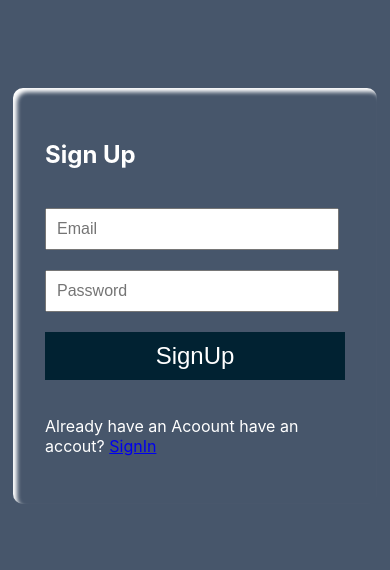
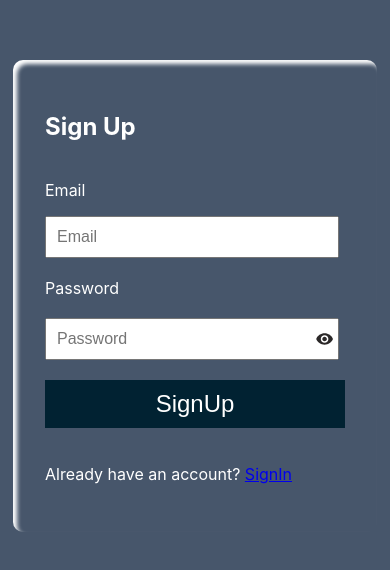
Before and after one commit to shuaibu-shehu/Image_Gallery, a React (Create React App) app: page /SignUp in a window 390 px wide. Shown: the part 126-696 px from the top of the page. Built offline with nearby package versions, Linux system fonts and the light colour scheme.

Commit message:
eye on and off

```diff
--- a/src/components/SignIn.js
+++ b/src/components/SignIn.js
@@ -1,56 +1,68 @@
 import { useState } from 'react';
-import { Link,useNavigate } from 'react-router-dom';
-import "./styles/form.css"
+import { Link, useNavigate } from 'react-router-dom';
+import './styles/form.css';
 import SignUp from './SignUp';
 import { createUserWithEmailAndPassword, signInWithEmailAndPassword } from 'firebase/auth';
 import { auth } from '../firebase';
 
 function SignIn() {
-
   const [email, setEmail] = useState('');
   const [password, setPassword] = useState('');
   const [error, setError] = useState('');
+  const [showPassword, setShowPassword] = useState(false); // Track whether the password is visible or not
 
-  const navigate=useNavigate()
+  const navigate = useNavigate();
 
-  const login=async ()=>{
-    try{
-    const user =await signInWithEmailAndPassword(
-     auth,
-     email,
-     password
-    )
+  const login = async () => {
+    try {
+      const user = await signInWithEmailAndPassword(auth, email, password);
       setEmail('');
-    setPassword('')
+      setPassword('');
       console.log(user);
-    console.log("user signed in");
-    navigate('/Gallery')
-    } catch(error){
+      console.log('user signed in');
+      navigate('/Gallery');
+    } catch (error) {
       setError('Use the correct credentials');
     }
- }
+  };
+
+  const togglePasswordVisibility = () => {
+    setShowPassword(!showPassword);
+  };
 
   return (
     <div className='form'>
       <h2>Login</h2>
+      <div className='input-div'>
+        <label>Email</label>
         <input
-        type="email"
-        placeholder="Email"
+          type='email'
+          placeholder='Email'
           value={email}
           onChange={(e) => setEmail(e.target.value)}
         />
+      </div>
+
+      <label>Password</label>
+
+      <div className='input-div'>
         <input
-        type="password"
-        placeholder="Password"
+          type={showPassword ? 'text' : 'password'} // Toggle between 'text' and 'password'
+          placeholder='Password'
           value={password}
           onChange={(e) => setPassword(e.target.value)}
         />
+        <div onClick={togglePasswordVisibility} className='eye-icon'>
+          <ion-icon name={showPassword ? 'eye-off' : 'eye'}></ion-icon>
+        </div>
+      </div>
       <button onClick={login}>Login</button>
       {error && <p className='error'>{error}</p>}
-      <p>Don't have an accout? <Link to='/SignUp'>Register</Link></p>
+      <p>
+        Don't have an account? <Link to='/SignUp'>Register</Link>
+      </p>
     </div>
   );
-  console.log(email);
 }
 
 export default SignIn;
--- a/src/components/SignUp.js
+++ b/src/components/SignUp.js
@@ -1,55 +1,63 @@
 import { useState } from 'react';
 import { Link, useNavigate } from 'react-router-dom';
-import "./styles/form.css"
+import './styles/form.css';
 import SignIn from './SignIn';
 import { createUserWithEmailAndPassword } from 'firebase/auth';
 import { auth } from '../firebase';
 
 function SignUp() {
-
   const [email, setEmail] = useState('');
   const [password, setPassword] = useState('');
   const [error, setError] = useState('');
-const navigate = useNavigate()
+  const [showPassword, setShowPassword] = useState(false); // Track whether the password is visible or not
+  const navigate = useNavigate();
 
-  const register=async ()=>{
-    try{
-    const user =await createUserWithEmailAndPassword(
-     auth,
-     email,
-     password
-    )
+  const register = async () => {
+    try {
+      const user = await createUserWithEmailAndPassword(auth, email, password);
       navigate('/gallery');
       setEmail('');
-    setPassword('')
+      setPassword('');
+    } catch (error) {
+      setError('Check your login credentials');
+    }
+  };
 
-    } catch(error){
-        setError('check your login credentials');
-    }
- }
-
+  const togglePasswordVisibility = () => {
+    setShowPassword(!showPassword);
+  };
 
   return (
     <div className='form'>
       <h2>Sign Up</h2>
+      <div className='input-div'>
+        <label>Email</label>
       <input
-        type="email"
-        placeholder="Email"
+        type='email'
+        placeholder='Email'
         value={email}
         onChange={(e) => setEmail(e.target.value)}
         />
+        </div>
+      <label>Password</label>
+      <div className='input-div'>
         <input
-        type="password"
-        placeholder="Password"
+          type={showPassword ? 'text' : 'password'} // Toggle between 'text' and 'password'
+          placeholder='Password'
           value={password}
           onChange={(e) => setPassword(e.target.value)}
         />
+        <div onClick={togglePasswordVisibility} className='eye-icon'>
+          <ion-icon name={showPassword ? 'eye-off' : 'eye'}></ion-icon>
+        </div>
+      </div>
       <button onClick={register}>SignUp</button>
       {error && <p className='error'>{error}</p>}
-      <p>Already have an Acoount have an accout? <Link to='/'>SignIn</Link></p>
+      <p>
+        Already have an account? <Link to='/'>SignIn</Link>
+      </p>
     </div>
   );
-
 }
 
 export default SignUp;
--- a/src/components/styles/form.css
+++ b/src/components/styles/form.css
@@ -11,6 +11,13 @@
     box-shadow: inset 4px 4px 4px;
 
 }
+.input-div{
+    position: relative;
+}
+
+input[type='email']{
+    margin-top: 1rem;
+}
 
 input{
     max-width: 90%;
@@ -18,6 +25,16 @@ input{
     font-size: 1rem;
     outline: none;
 
+}
+
+.eye-icon{
+    position: absolute;
+    right: 2.2rem;
+    top: 50%;
+}
+.eye-icon ion-icon{
+    font-size: 1.2rem;
+    background-color: transparent;
 }
 button{
 padding: 10px;
--- a/src/components/styles/gallery.css
+++ b/src/components/styles/gallery.css
@@ -28,8 +28,9 @@ position: relative;
 }
 
 input{
- width: 100%; ;
+ width: 100%;
 }
+
 ion-icon{
     position: absolute;
     font-size: 2rem;
@@ -39,8 +40,12 @@ ion-icon{
     padding: 5px;
     /* right: 4rem; */
     transform: translateY(-50%);
+}
 
+ion-icon:hover{
+    cursor: pointer;
 }
+
 .image-grid{
     margin: 0 auto;
     width: 80%;
--- a/src/components/styles/image.css
+++ b/src/components/styles/image.css
@@ -1,13 +1,15 @@
 .image-card{
     width: 35%;
     /* height: 200px; */
-    aspect-ratio: calc(2);
+    aspect-ratio: 1;
     position: relative;
+    transition: 0.3s;
 
 }
 .image-card:hover{
     opacity: 0.5;
     cursor: pointer;
+    scale: 1.1;
 }
 img{
     width: 100%;
@@ -15,11 +17,10 @@ img{
 }
 
 .tags{
-    padding: 10px;
     position: absolute;
-    bottom: 0px;
+    bottom: 4px;
     left: 50%;
-    width: 90%;
+    width: 100%;
     transform: translateX(-50%);
     background-color: rgba(0, 0, 0, 0.361);
     color: #fff;
@@ -27,9 +28,7 @@ img{
 }
 
 @media (max-width:640px) {
-    .image-card{
-        /* width: 60%; */
-    }
+
     .tags{
         font-size: 0.7rem;
     }
```
Lines whose indentation alone changed are shown as unchanged.
